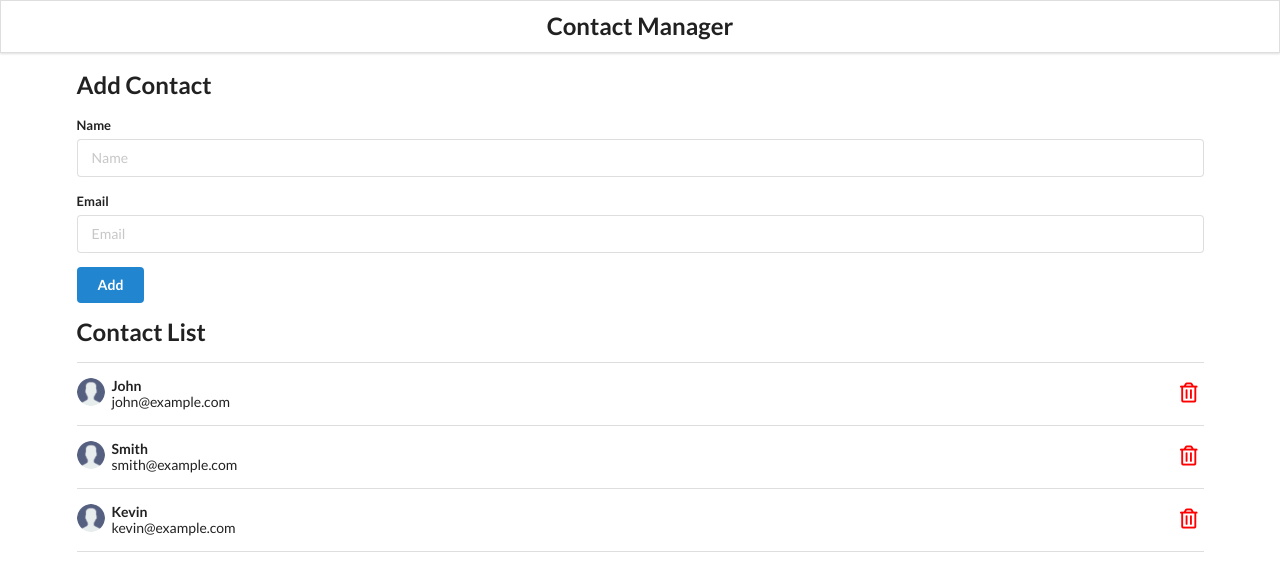
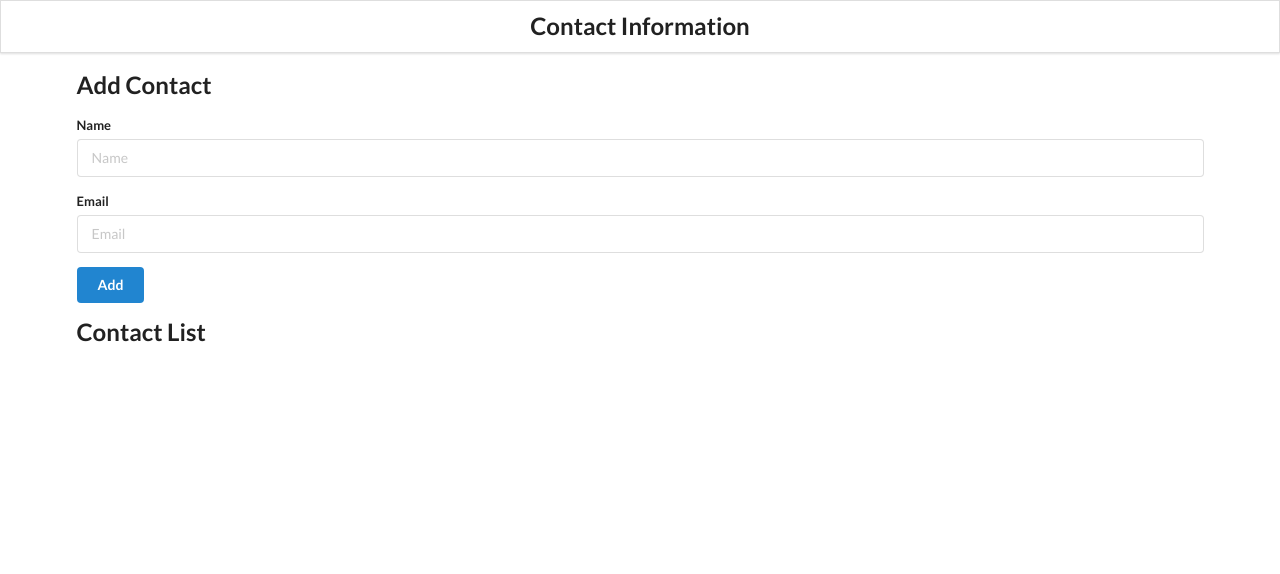
Before and after one commit to shruthirapala/react-project, a React (Create React App) app: page / in a window 1280 px wide. Shown: the top 574 px of the page. Built offline with nearby package versions, Linux system fonts and the light colour scheme.

Commit message:
Added local storage using useEffect React hook

```diff
--- a/src/components/AddContact.js
+++ b/src/components/AddContact.js
@@ -1,20 +1,35 @@
 import React from 'react';
 
 class AddContact extends React.Component {
+    state = {
+        name:"",
+        email:""
+    }
+
+    add = (e) => {
+        e.preventDefault();
+        if(this.state.name === "" || this.state.email === "" ){
+            alert("All the fields are mandatory");
+            return;
+        }
+        // to pass data from parent component to child
+        this.props.addContactHandler(this.state)
+        // to clear the fields
+        this.setState({name:"", email:"",});
+
+    }
     render() {
         return (
             <div className="ui main">
                 <h2>Add Contact</h2>
-                <form className="ui form">
+                <form className="ui form" onSubmit={this.add}>
                     <div className="field">
                         <label>Name</label>
-                        <input type="text" name="name" placeholder="Name"/>
-
+                        <input type="text" name="name" placeholder="Name" value={this.state.name} onChange = {(e) => this.setState({name: e.target.value}) }/>
                     </div>
                       <div className="field">
                         <label>Email</label>
-                        <input type="text" name="email" placeholder="Email"/>
-
+                        <input type="text" name="email" placeholder="Email" value={this.state.email} onChange = {(e) => this.setState({email: e.target.value})}/>
                     </div>
                     <button className="ui button blue">Add</button>
                 </form>
--- a/src/components/App.js
+++ b/src/components/App.js
@@ -1,33 +1,38 @@
 import './App.css';
-import React from 'react';
+import React, {useState, useEffect} from 'react';
 import Header from './Header';
 import AddContact from './AddContact';
 import ContactList from './ContactList';
 
 
 function App() {
+const LOCAL_STORAGE_KEY = "contacts"
+const [contacts, setContacts] = useState([]);
+const addContactHandler = (contact) => {
+  // to get data from child component to parent component we use handlers
+  // to add the contact to the list use setcontact to update the state and add to the exsisting list
+  setContacts([...contacts, contact]);
 
-  const contacts = [
-    {
-      id: "1",
-      name: "John",
-      email: "john@example.com"
-    },
-    {
-      id: "2",
-      name:"Smith",
-      email: "smith@example.com"
-    },
-    {
-    id:"3",
-    name:"Kevin",
-    email: "kevin@example.com"
-    }
-  ]
+};
+
+ useEffect(() => {
+    const retriveContacts = JSON.parse(localStorage.getItem(LOCAL_STORAGE_KEY));
+    if (retriveContacts) setContacts(retriveContacts);
+  }, []);
+
+// to persist data, when ever the value changes it helps to render the component again
+useEffect(() => {
+  // add to local storage
+  localStorage.setItem(LOCAL_STORAGE_KEY, JSON.stringify(contacts));
+}, [contacts])
+
+
+
+
   return (
     <div className="ui container">
       <Header />
-      <AddContact />
+      <AddContact addContactHandler={addContactHandler}/>
       <ContactList contacts = {contacts}/>
     </div>
   );
--- a/src/components/Header.js
+++ b/src/components/Header.js
@@ -4,7 +4,7 @@
   return (
     <div className="ui fixed menu">
       <div className="ui container center">
-        <h2>Contact Manager</h2>
+        <h2>Contact Information</h2>
       </div>
     </div>
   );
```
